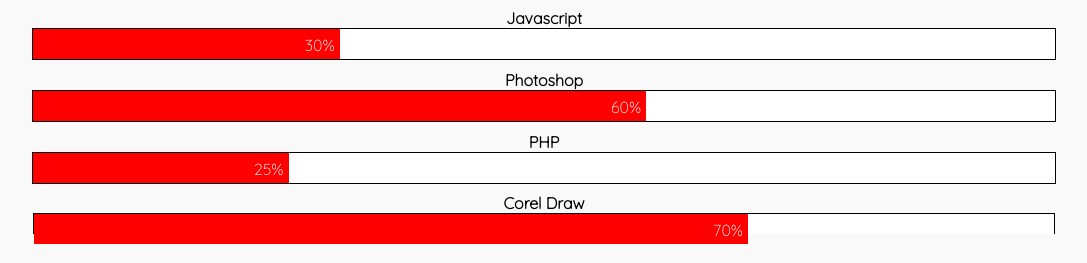
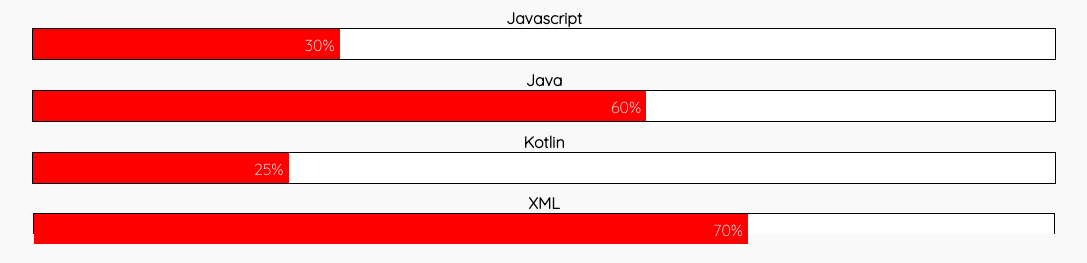
Before and after one commit to renzer19/portofolioren, a plain HTML site: page index.html in a window 1280 px wide. Shown: the part 1193-1456 px from the top of the page, without its empty margins (96-1183 px from the left). Drawn offline with Linux system fonts and the light colour scheme.

Commit message:
Update index.html

```diff
--- a/index.html
+++ b/index.html
@@ -70,14 +70,14 @@
             <div class="bar2">
                 <span class="nilai"><P>30%</P></span>
             </div>
-            <h4>Photoshop</h4>
+            <h4>Java</h4>
             <div class="bar3">
                 <span class="nilai"><P>60%</P></span>
             </div>
-            <h4>PHP</h4>
+            <h4>Kotlin</h4>
             <div class="bar4">
                 <span class="nilai"><P>25%</P></span>
-                 <h4>Corel Draw</h4>
+                 <h4>XML</h4>
             <div class="bar5">
                 <span class="nilai"><P>70%</P></span>
             </div>
```
